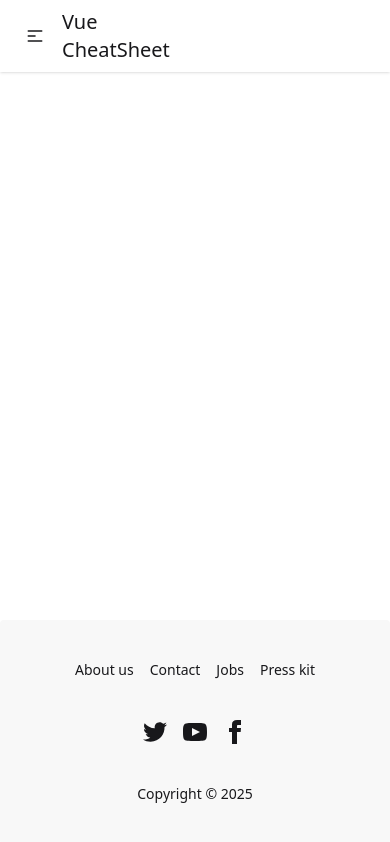
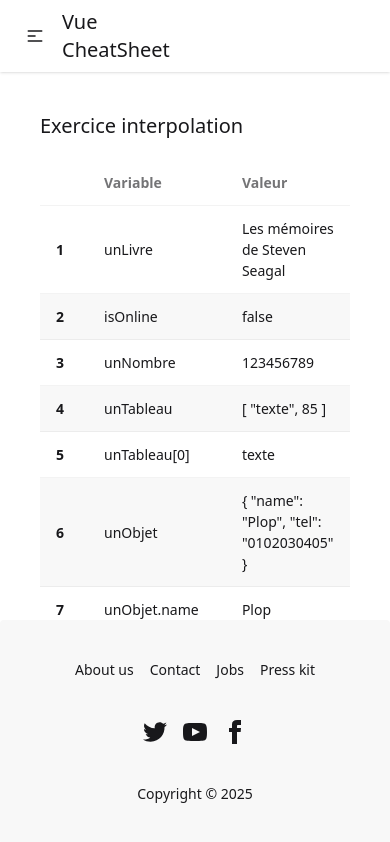
Before and after one commit to Naerys404/VueCheatSheet, a Vue app: page /exo-interpolation in a window 390 px wide. Shown: the top 842 px of the page. Built offline with nearby package versions, Linux system fonts and the light colour scheme.

Commit message:
feat: exo text interpolation

```diff
--- a/src/components/AppHeader.vue
+++ b/src/components/AppHeader.vue
@@ -11,22 +11,35 @@
                 </div>
                 <ul tabindex="-1"
                     class="menu menu-sm dropdown-content bg-base-100 rounded-box z-1 mt-3 w-52 p-2 shadow">
-                    <li><a>Item 1</a></li>
                     <li>
-                       <router-link to="/about" class="hover:text-primary">A propos</router-link>
+                        <router-link to="/text-interpolation" class="hover:text-primary">Text
+                            interpolation</router-link>
                     </li>
-                      <li>
+                    <li>
+                        <router-link to="/exo-interpolation" class="hover:text-primary">Exercice
+                            interpolation</router-link>
+                    </li>
+                    <li>
+                        <router-link to="/about" class="hover:text-primary">A propos</router-link>
+                    </li>
+                    <li>
                         <router-link to="/contact" class="hover:text-primary">Contact</router-link>
                     </li>
                 </ul>
             </div>
-              <router-link to="/" class="text-xl">Vue CheatSheet</router-link>
+            <router-link to="/" class="text-xl">Vue CheatSheet</router-link>
         </div>
         <div class="navbar-center hidden lg:flex">
             <ul class="menu menu-horizontal px-1">
-                <li><a>Item 1</a></li>
                 <li>
-                  <router-link to="/about" class="hover:text-primary">A propos</router-link>
+                    <router-link to="/text-interpolation" class="hover:text-primary">Text interpolation</router-link>
+                </li>
+                <li>
+                    <router-link to="/exo-interpolation" class="hover:text-primary">Exercice
+                        interpolation</router-link>
+                </li>
+                <li>
+                    <router-link to="/about" class="hover:text-primary">A propos</router-link>
                 </li>
                 <li>
                     <router-link to="/contact" class="hover:text-primary">Contact</router-link>
@@ -38,7 +51,4 @@
     </div>
 </template>
 
-<style scoped>
-
-
-</style>
+<style scoped></style>
--- a/src/router/index.js
+++ b/src/router/index.js
@@ -23,6 +23,16 @@
             name : 'about',
             component:()=> import('../views/AppAbout.vue')
         },
+        {
+            path:'/text-interpolation',
+            name : 'Text interpolation',
+            component:()=> import('../views/lessons/TextInterpolation.vue')
+        },
+        {
+            path:'/exo-interpolation',
+            name : 'exercice interpolation',
+            component:()=> import('../views/exercices/exerciceInterpolation.vue')
+        }
 
     ]
 
--- /dev/null
+++ b/src/views/exercices/exerciceInterpolation.vue
@@ -0,0 +1,93 @@
+<template>
+    <div class="m-10">
+        <h1 class="text-xl my-5">Exercice interpolation</h1>
+        <div class="overflow-x-auto">
+            <table class="table table-zebra">
+                <!-- head -->
+                <thead>
+                    <tr>
+                        <th></th>
+                        <th>Variable</th>
+                        <th>Valeur</th>
+                    </tr>
+                </thead>
+                <tbody>
+                    <!-- row 1 -->
+                    <tr>
+                        <th>1</th>
+                        <td>unLivre</td>
+                        <td>{{ unLivre }}</td>
+                    </tr>
+                    <!-- row 2 -->
+                    <tr>
+                        <th>2</th>
+                        <td>isOnline</td>
+                        <td>{{ isOnline }}</td>
+                    </tr>
+                    <!-- row 3 -->
+                    <tr>
+                        <th>3</th>
+                        <td>unNombre</td>
+                        <td>{{unNombre}}</td>
+                    </tr>
+                    <tr>
+                        <th>4</th>
+                        <td>unTableau</td>
+                        <td>{{unTableau}}</td>
+                    </tr>
+                    <tr>
+                        <th>5</th>
+                        <td>unTableau[0]</td>
+                        <td>{{unTableau[0]}}</td>
+                    </tr>
+                    <tr>
+                        <th>6</th>
+                        <td>unObjet</td>
+                        <td>{{unObjet}}</td>
+                    </tr>
+                    <tr>
+                        <th>7</th>
+                        <td>unObjet.name</td>
+                        <td>{{unObjet.name}}</td>
+                    </tr>
+                    <tr>
+                        <th>8</th>
+                        <td>unObjet['name']</td>
+                        <td>{{unObjet['name']}}</td>
+                    </tr>
+                    <tr>
+                        <th>9</th>
+                        <td>unObjet.tel</td>
+                        <td>{{unObjet.tel}}</td>
+                    </tr>
+                    <tr>
+                        <th>10</th>
+                        <td>functionTest()</td>
+                        <td>{{test()}}</td>
+                    </tr>
+                    <tr>
+                        <th>11</th>
+                        <td>Ternaire</td>
+                        <td>{{ (1 == 1)? "COOL" : "PAS COOL"}}</td>
+                    </tr>
+                </tbody>
+            </table>
+        </div>
+    </div>
+</template>
+
+<script setup lang="js">
+
+    import { ref } from 'vue';
+
+    const unLivre = ref('Les mémoires de Steven Seagal');
+    const isOnline = ref(false);
+    const unNombre = ref(123456789);
+    const unTableau = ref(['texte', 85]);
+    const unObjet = ref({"name":"Plop", "tel":"0102030405"});
+    const test = () => {
+        return "Hello World";
+    };
+
+
+</script>
--- /dev/null
+++ b/src/views/lessons/TextInterpolation.vue
@@ -0,0 +1,72 @@
+<template>
+<div class="container mx-auto p-4 md:p-8">
+    <div class="text-center mb-8 md:mb-12">
+    <h1 class="text-4xl md:text-5xl font-extrabold text-primary">
+        L'interpolation de texte dans Vue.js
+    </h1>
+    <p class="text-lg md:text-xl text-base-content opacity-75 mt-2 max-w-2xl mx-auto">
+        L'interpolation permet d'insérer dynamiquement des valeurs JavaScript dans le DOM.
+    </p>
+    </div>
+
+    <div class="grid grid-cols-1 md:grid-cols-2 gap-6 md:gap-8">
+    <!-- Section pour les exemples de base -->
+    <div class="card bg-base-100 shadow-xl rounded-box">
+        <div class="card-body">
+        <h2 class="card-title text-2xl font-bold mb-4">Exemples de base</h2>
+        <div class="prose max-w-none">
+            <p>Message de bienvenue : <span class="badge badge-info text-info-content">{{ message }}</span></p>
+            <p>Donnée classique : <span class="badge badge-secondary text-secondary-content">{{ variableClassic }}</span></p>
+            <p>Tableau : <span class="badge badge-accent text-accent-content">{{ tableauAdmin }}</span></p>
+        </div>
+        </div>
+    </div>
+
+    <!-- Section pour les expressions et fonctions -->
+    <div class="card bg-base-100 shadow-xl rounded-box">
+        <div class="card-body">
+        <h2 class="card-title text-2xl font-bold mb-4">Expressions et appels de fonctions</h2>
+        <div class="prose max-w-none">
+            <p>
+            Opération simple : <span class="badge badge-ghost text-base-content">2 + 2 = {{ 2 + 2 }}</span>
+            </p>
+            <p>
+            Nom complet : <span class="badge badge-ghost text-base-content">{{ firstName + ' ' + lastName }}</span>
+            </p>
+            <p>
+            Message en majuscules : <span class="badge badge-ghost text-base-content">{{ toUpperCase(message) }}</span>
+            </p>
+        </div>
+        </div>
+    </div>
+    </div>
+
+    <div class="text-center mt-8">
+    <p class="text-sm md:text-base text-base-content opacity-50">
+        Pour plus d'informations, consultez la
+        <a href="https://vuejs.org/guide/essentials/template-syntax.html" class="link link-hover text-primary font-bold">documentation officielle sur la syntaxe des templates</a>.
+    </p>
+    </div>
+</div>
+</template>
+
+<script setup lang="js">
+// Pas besoin d'importer 'ref' grâce à l'auto-import de Nuxt 3 et 4
+import { ref } from 'vue';
+const variableClassic = 'STEVEN VANDAMME';
+// Propriétés réactives ( variables prévues pour changer )
+//maj la valeur une ref => ref.value = nouvelleValeur
+const message = ref('Bonjour, Vue.js !');
+const firstName = ref('JigZo');
+const lastName = ref('Dupont');
+const tableauAdmin = ref([111, 'stringg']);
+
+// Fonctions
+const toUpperCase = (str) => {
+    return str.toUpperCase();
+};
+</script>
+
+<style scoped>
+/* Les styles sont gérés par DaisyUI et Tailwind, donc pas de CSS nécessaire ici. */
+</style>
```
